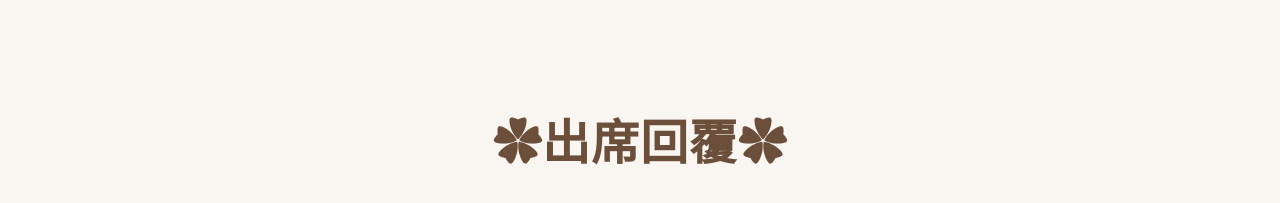
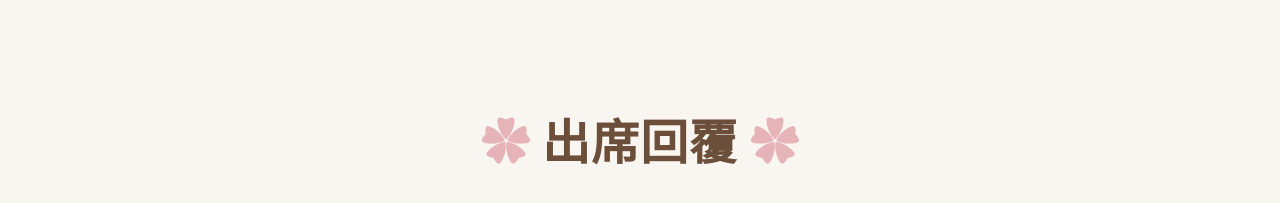
Before and after one commit to KCandMALI-wedding/wedding-invite, a plain HTML site: page index.html in a window 1280 px wide. Shown: the part 8474-8677 px from the top of the page. Drawn offline with Linux system fonts and the light colour scheme; a web font is replaced by a local one.

Commit message:
Add files via upload

```diff
--- a/index.html
+++ b/index.html
@@ -212,15 +212,22 @@
     .timeline-item { position: relative; margin-bottom: 30px; padding-left: 30px; text-align: left; opacity: 0; transform: translateY(20px); transition: all 0.6s ease; }
     .timeline-item.show { opacity: 1; transform: translateY(0); }
     .timeline-item::before { content: "❤"; position: absolute; left: -4px; top: 2px; font-size: 14px; color: #c97b84; }
-    .section-title {
+  .section-title {
   font-family: "Kaisei Tokumin", "Yuji Mai", serif;
   color: #6b4f3b;
-  font-size: clamp(32px, 6vw, 48px); /* 🔥 比原本大 */
+  font-size: clamp(32px, 6vw, 48px); /* 放大標題 */
   letter-spacing: 1px;
   font-weight: bold;
   text-align: center;
   margin-bottom: 30px;
   position: relative;
+}
+
+.section-title::before,
+.section-title::after {
+  content: "✿";
+  margin: 0 12px;
+  color: #e5b3b8;
 }
     .timeline-time { font-weight: bold; color: #6b4f3b; margin-right: 6px; font-family: "Kaisei Tokumin", "Yuji Mai", serif; }
     .timeline-text { color: #333; font-family: "Kaisei Tokumin", "Yuji Mai", serif; }
@@ -567,7 +574,7 @@ section p {
 
 <!-- 10. Google 表單 -->
 <section class="bg5 fade-up">
-  <h2 class="section-title">✿出席回覆✿</h2>
+  <h2 class="section-title">出席回覆</h2>
   <div class="form-wrapper">
     <iframe src="https://docs.google.com/forms/d/e/1FAIpQLSe4HU4IUZNq6NFDda1YOmG660JmDqTFKuJaCDCX48ni74UPuQ/viewform?embedded=true"
       width="100%" height="1200" frameborder="0">載入中…</iframe>
```
Also changed, not shown: index.txt.
